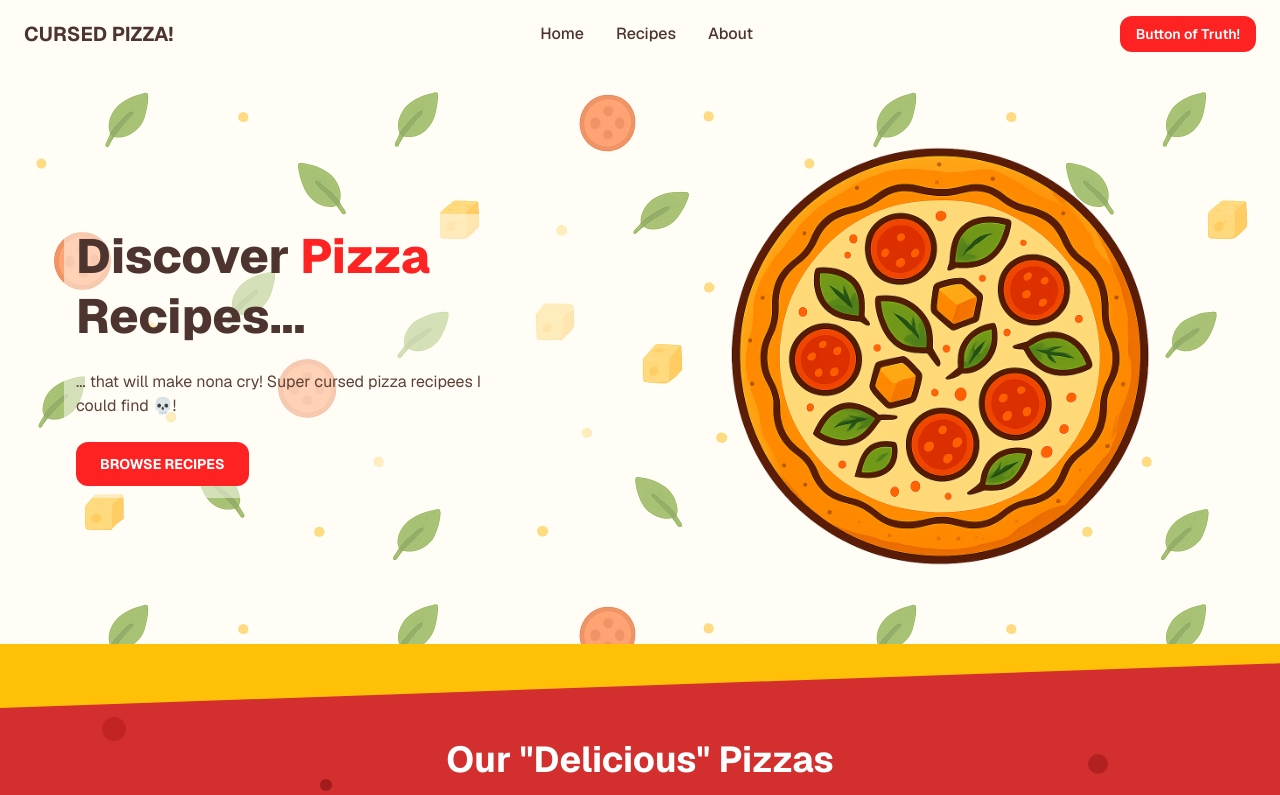
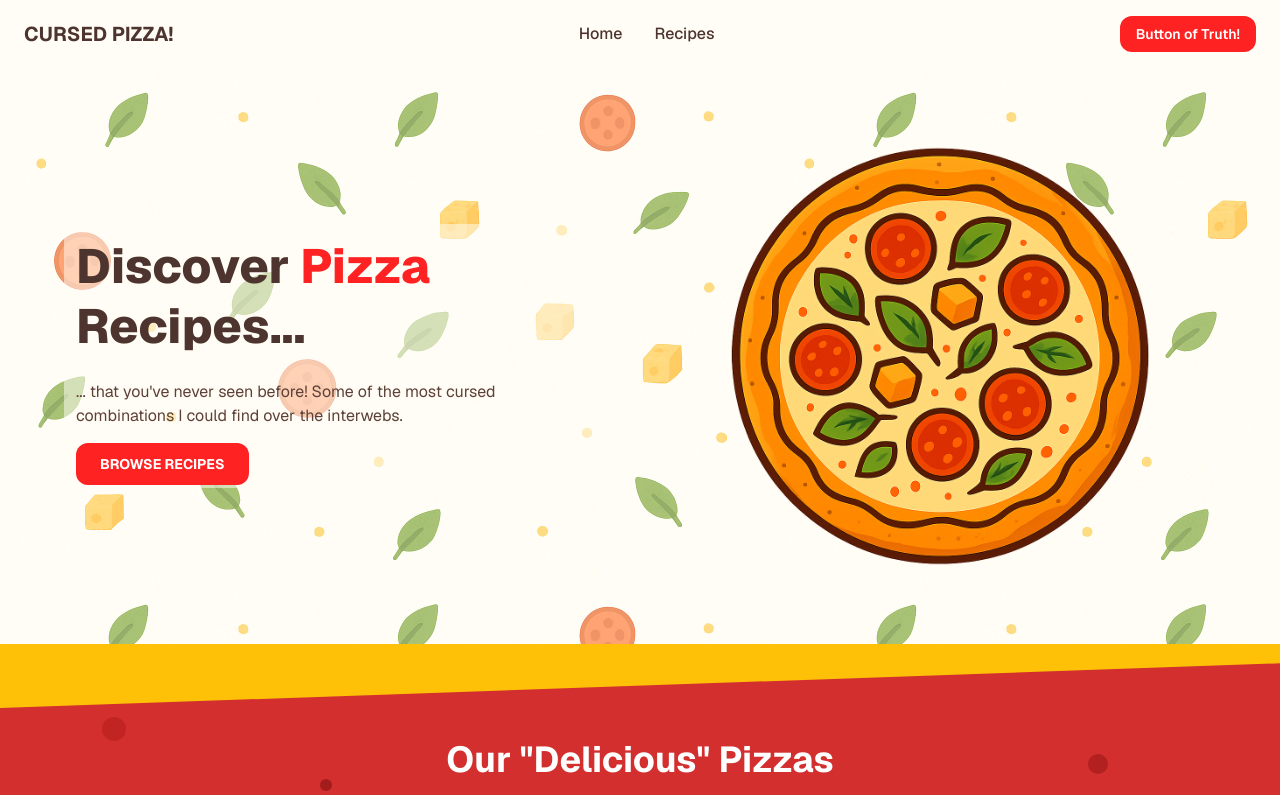
Before and after one commit to You-now-Who/pizza-site, a Next.js app: page / in a window 1280 px wide. Shown: the top 795 px of the page. Built offline with nearby package versions, Linux system fonts and the light colour scheme.

Commit message:
chore: fixed spelling errors and broken links

```diff
--- a/app/components/Hero.js
+++ b/app/components/Hero.js
@@ -1,5 +1,6 @@
 import React from "react";
 import Image from "next/image";
+import Link from "next/link";
 
 function Hero() {
   return (
@@ -11,11 +12,11 @@ function Hero() {
           <span className="text-[#4e342e]"> Recipes...</span>
         </h1>
         <p className="text-md text-[#5d4037] max-w-md">
-          ... that will make nona cry! Super cursed pizza recipees I could find 💀!
+          ... that you've never seen before! Some of the most cursed combinations I could find over the interwebs.
         </p>
-        <button className="bg-[#ff2222] hover:bg-[#e61919d2] text-white text-sm font-bold px-6 py-3 rounded-xl">
+        <Link className="bg-[#ff2222] hover:bg-[#e61919d2] text-white text-sm font-bold px-6 py-3 rounded-xl" href="/recipes">
           BROWSE RECIPES
-        </button>
+        </Link>
       </div>
 
       <div className="relative w-full max-w-md mx-auto">
--- a/app/components/Nav.js
+++ b/app/components/Nav.js
@@ -16,9 +16,9 @@ function Nav() {
           <Link href="/recipes" className="hover:text-[#ff2222]">
             Recipes
           </Link>
-          <Link href="#" className="hover:text-[#ff2222]">
+          {/* <Link href="#" className="hover:text-[#ff2222]">
             About
-          </Link>
+          </Link> */}
         </nav>
         <button
           className="bg-[#ff2222] hover:bg-[#e61919d2] text-white px-4 py-2 rounded-xl text-sm font-semibold"
--- a/app/recipes/page.js
+++ b/app/recipes/page.js
@@ -419,7 +419,7 @@ const RecipesPage = () => {
             Unconventional Pizza Recipes
           </h1>
           <p className="text-xl text-[#6d4c41] max-w-2xl mx-auto">
-            Discover
+            Discover &quot;unique&quot; and &quot;unparalleled&quot; tastes for your tastebuds.
           </p>
         </div>
 
```
